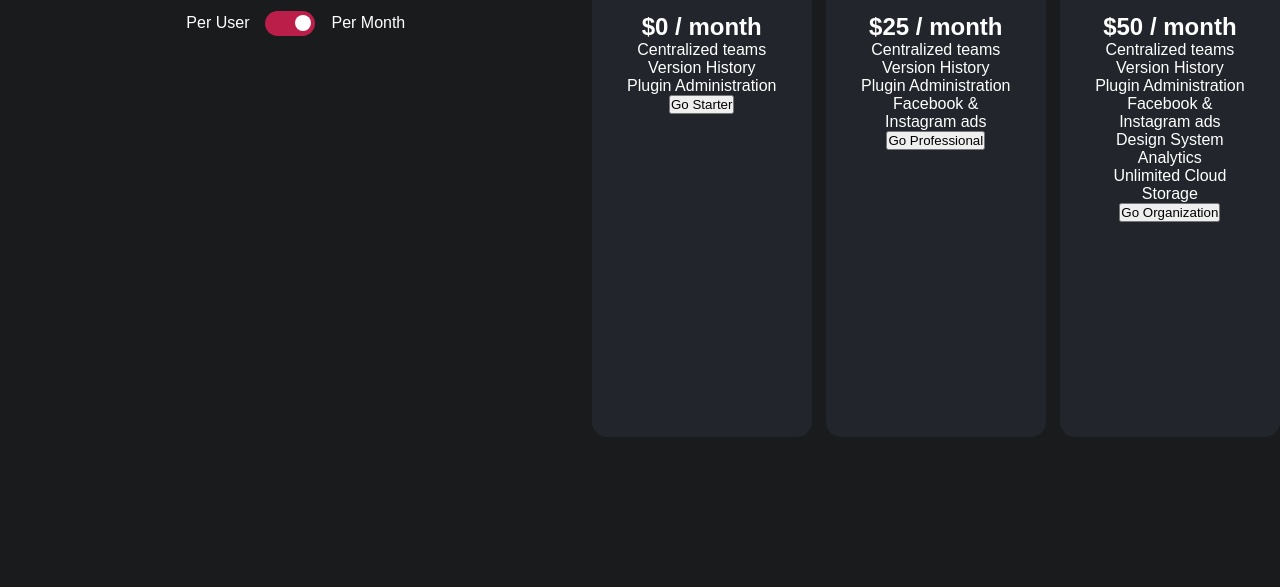
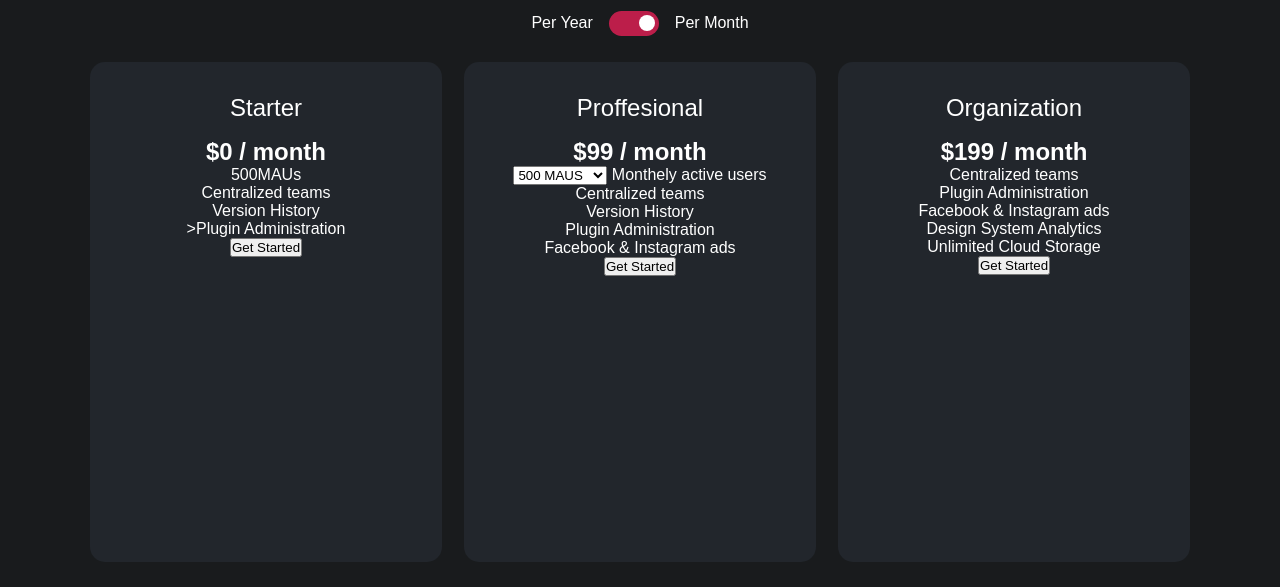
Before and after one commit to saidabi23/Pricing-table, a plain HTML site: page index.html in a window 1280 px wide. Shown: the part 213-800 px from the top of the page. Drawn offline with Linux system fonts and the light colour scheme.

Commit message:
Update index.html

```diff
--- a/index.html
+++ b/index.html
@@ -1,24 +1,24 @@
 <!DOCTYPE html>
-<html>
+<html lang="en">
 <head>
     <meta charset="UTF-8">
     <meta name="viewport" content="width=device-width, initial-scale=1.0">
     <link rel="stylesheet" href="style.css">
     <title>Pricing Table</title>
 </head>
+<body>
 
-<body>
     <div class="top-banner">
         <p class="current-plan"> Your current Plan</p>
-        <p class="plan-type"> Starter Trial . 6FRU0mS</p>
+        <p class="plan-type"> Starter Trial . 500MAUs</p>
     </div>
+
     <div class="container">
       <h1 class="title">Choose a plan</h1>
       <div class="toggle-switch">
-            <span>Per User </span>
+            <span>Per Year </span>
             <input type="checkbox" class="toggler">
-            <span> Per Month </span>
-        </div>
+            <span> Per Month</span>
       </div>
 
       <div class="cards">
@@ -26,39 +26,52 @@
         <!-- Starter Plan -->
           <div class="card" id="card-1">
             <h1 class="card-title">Starter</h1>
-            <h2 class="card-price" id="starter-price"> $0<span> / month</span> </h2>
+            <h2 class="card-price" id="starter-price"> $0 <span> / month</span> </h2>
             <ul class="card-plan">
-                <li>Centralized teams</li>
+                <li> 500MAUs</li>
+                <li> Centralized teams</li>
                 <li>Version History</li>
-                <li>Plugin Administration</li>
+                <li>>Plugin Administration</li>
             </ul>
-            <button type="button" class="card-btn">Go Starter</button>
+            <button type="button" class="card-btn"> Get Started</button>
           </div>
+
           <!-- Pro Plan -->
           <div class="card active" id="card-2">
-            <h1 class="card-title">Professional</h1>
-            <h2 class="card-price" id="pro-price"> $25 <span> / month</span> </h2>
+            <h1 class="card-title">Proffesional</h1>
+            <h2 class="card-price" id="pro-price"> $99 <span> / month</span> </h2>
+
+            <select  id="maus">
+                <option value="500">500 MAUS</option>
+                <option value="100">1000 MAUS</option>
+                <option value="1500">1500 MAUS</option>
+                <option value="2000">2000 MAUS</option>
+                <option value="2500">2500 MAUS</option>
+            </select>
+            <span class="note"> Monthely active users </span>
+
             <ul class="card-plan">
                 <li>Centralized teams</li>
                 <li>Version History</li>
                 <li>Plugin Administration</li>
                 <li>Facebook & Instagram ads</li>
             </ul>
-            <button type="button" class="card-btn">Go Professional</button>
+            <button type="button" class="card-btn"> Get Started</button>
           </div>
+
           <!-- organization card -->
           <div class="card" id="card-3">
             <h1 class="card-title">Organization</h1>
-            <h2 class="card-price">$50 <span> / month</span></h2>
+            <h2 class="card-price" id="organization-price">$199<span> / month</span></h2>
             <ul class="card-plan">
                 <li>Centralized teams</li>
-                <li>Version History</li>
                 <li>Plugin Administration</li>
                 <li>Facebook & Instagram ads</li>
                 <li> Design System Analytics</li>
                 <li>Unlimited Cloud Storage</li>
             </ul>
-            <button type="button" class="card-btn">Go Organization</button>
+            <button type="button" class="card-btn">Get Started</button>
+          </div>
       </div>
     </div>
     <script src="main.js"></script>
```
Lines whose indentation alone changed are shown as unchanged.
